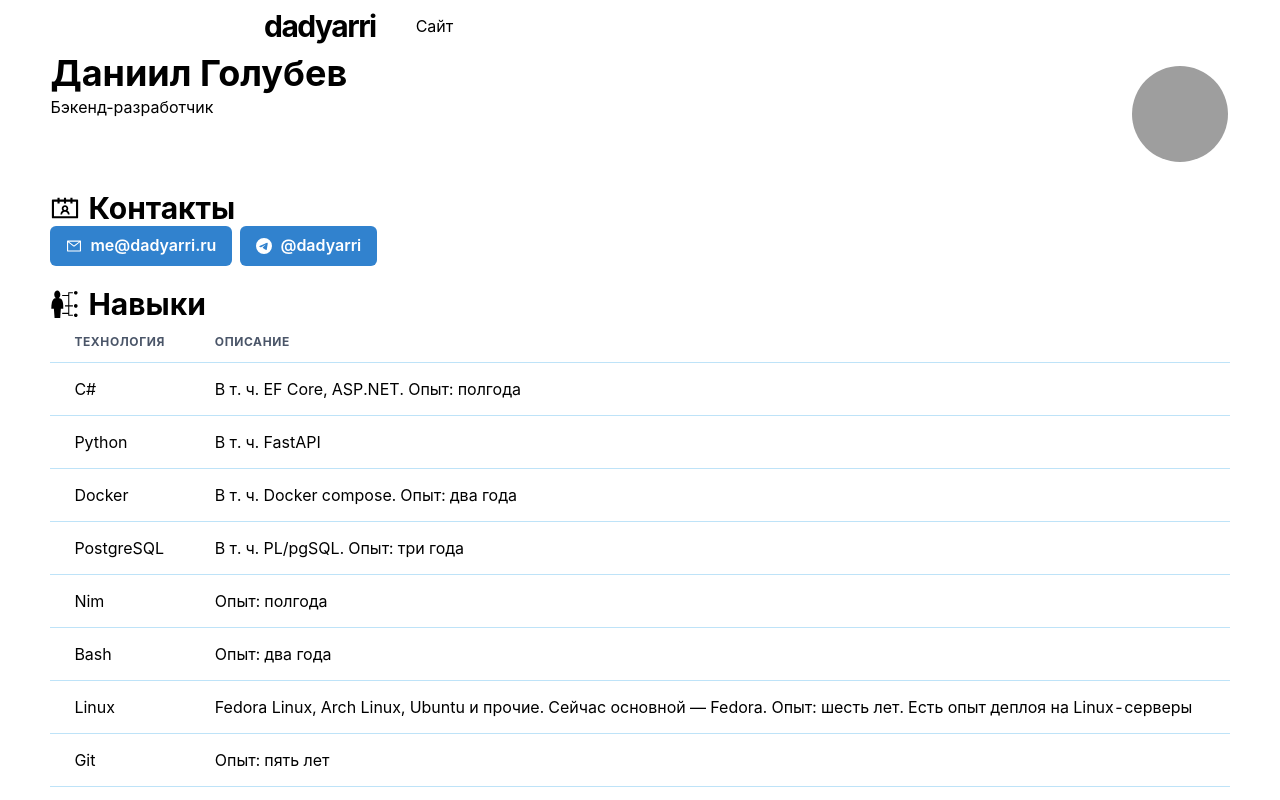
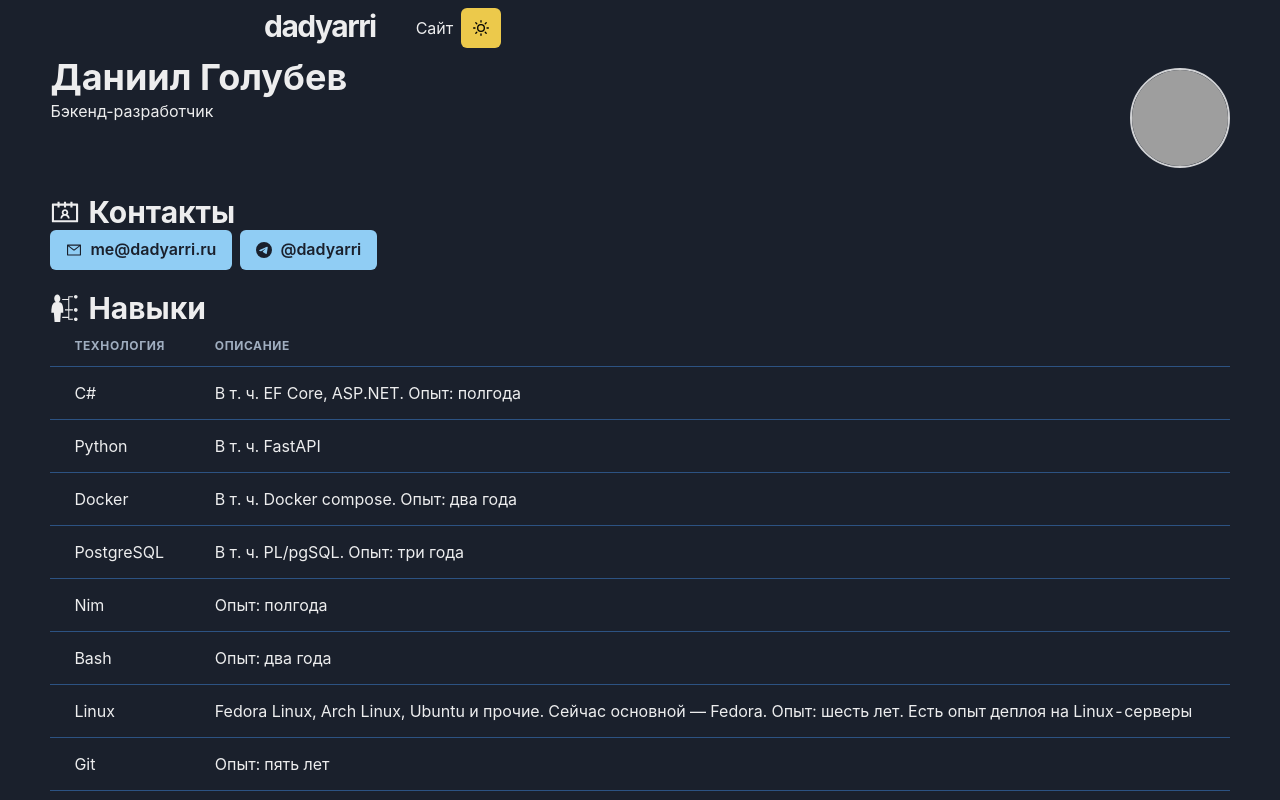
Before and after one commit to dadyarri/cv, a Next.js app: page / in a window 1280 px wide. Shown: the top 800 px of the page. Built offline with nearby package versions, Linux system fonts and the light colour scheme; grey boxes are pictures that could not be loaded.

Commit message:
disable forcing light theme; add button to switch theme

```diff
--- a/components/navbar.tsx
+++ b/components/navbar.tsx
@@ -1,5 +1,4 @@
 import {
-  Box,
   Container,
   Flex,
   Heading,
@@ -14,12 +13,13 @@ import {
 } from "@chakra-ui/react";
 import {GiHamburgerMenu} from "react-icons/gi";
 import ChakraNextLink from "./chakra-next-link";
+import ThemeToggleButton from "./theme-toggle-button";
 
 const Navbar = () => {
 
   return (
     <>
-      <Box as={"nav"} w={"100%"} zIndex={2}>
+      <Flex as={"nav"} w={"100%"} zIndex={2}>
         <Container display={"flex"} p={2} maxW={"container.md"}>
           <Flex align={"left"} mr={5}>
             <Heading as={"h1"} size={"lg"} letterSpacing={"tighter"}>
@@ -38,9 +38,10 @@ const Navbar = () => {
               <Link href={"https://dadyarri.ru"}>Сайт</Link>
             </Stack>
           </Flex>
-          {/*@ts-ignore 2322*/}
-          <Box flex={1} align={"right"} ml={2} display={{ base: "inline-block", md: "none" }}>
-              <LightMode>
+          <Flex align={"right"} ml={2}>
+            <ThemeToggleButton/>
+          </Flex>
+          <Flex align={"right"} ml={2} display={{ base: "inline-block", md: "none" }}>
             <Menu>
               <MenuButton
                   as={IconButton}
@@ -54,10 +55,9 @@ const Navbar = () => {
                 </ChakraNextLink>
               </MenuList>
             </Menu>
-              </LightMode>
-          </Box>
+          </Flex>
         </Container>
-      </Box>
+      </Flex>
     </>
   );
 };
--- a/components/skill-table.tsx
+++ b/components/skill-table.tsx
@@ -6,8 +6,7 @@ interface Props {
 }
 
 const SkillTable = ({ children }: Props) => {
-  return <LightMode>
-    <TableContainer whiteSpace={"pre-wrap"}>
+  return <TableContainer whiteSpace={"pre-wrap"}>
     <Table>
       <Thead>
         <Tr>
@@ -18,6 +17,6 @@ const SkillTable = ({ children }: Props) => {
       { children }
     </Table>
   </TableContainer>
-  </LightMode>;
+  ;
 }
 export default SkillTable;
--- a/libs/theme.ts
+++ b/libs/theme.ts
@@ -4,23 +4,13 @@ import {
   withDefaultColorScheme,
 } from "@chakra-ui/react";
 
-const styles = {
-  global: {
-    body: {
-      bg: "#ffffff",
-      color: "#000000",
-    },
-  },
-};
-
 const config: ThemeConfig = {
-  initialColorMode: "light",
-  useSystemColorMode: false,
+  initialColorMode: "dark",
+  useSystemColorMode: true,
 };
 
 const theme = extendTheme(
   {
-    styles: styles,
     config: config,
   },
   withDefaultColorScheme({
```
Lines whose indentation alone changed are shown as unchanged.
